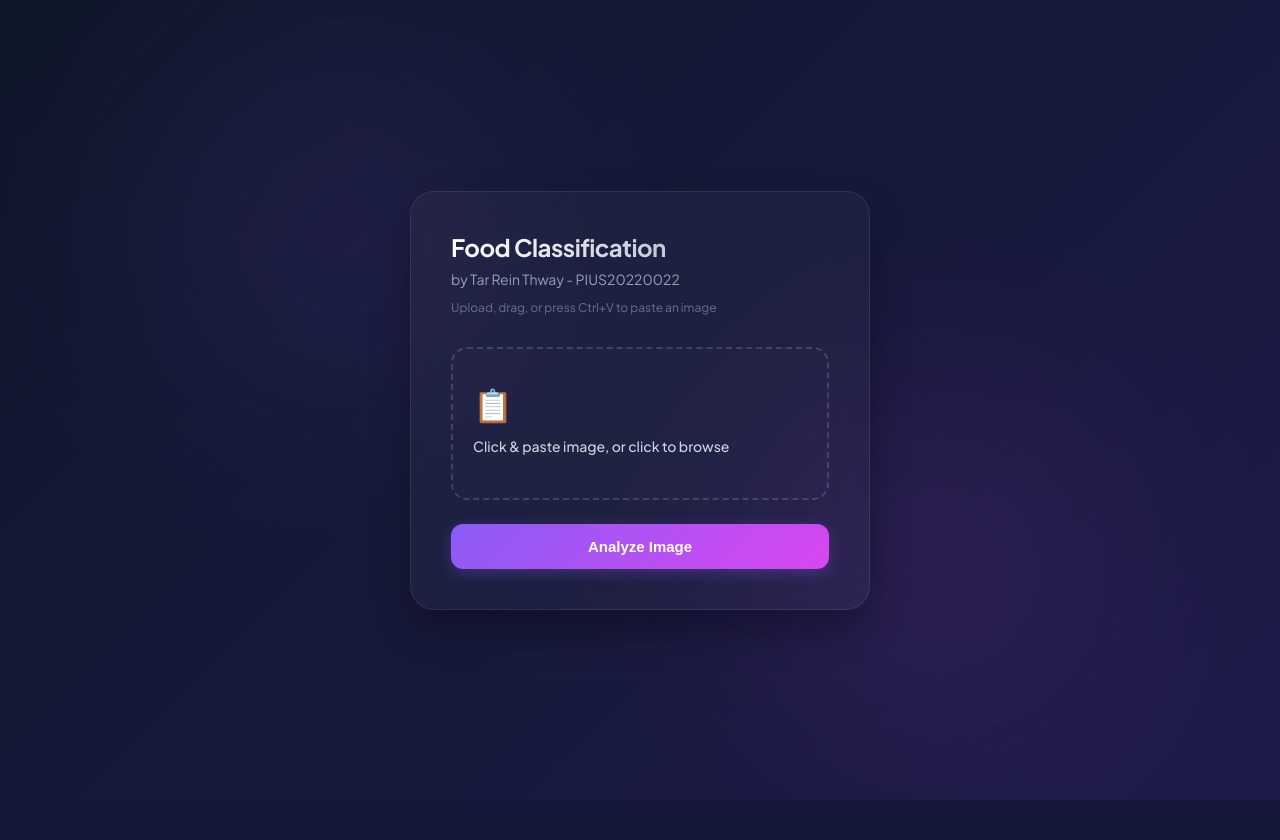
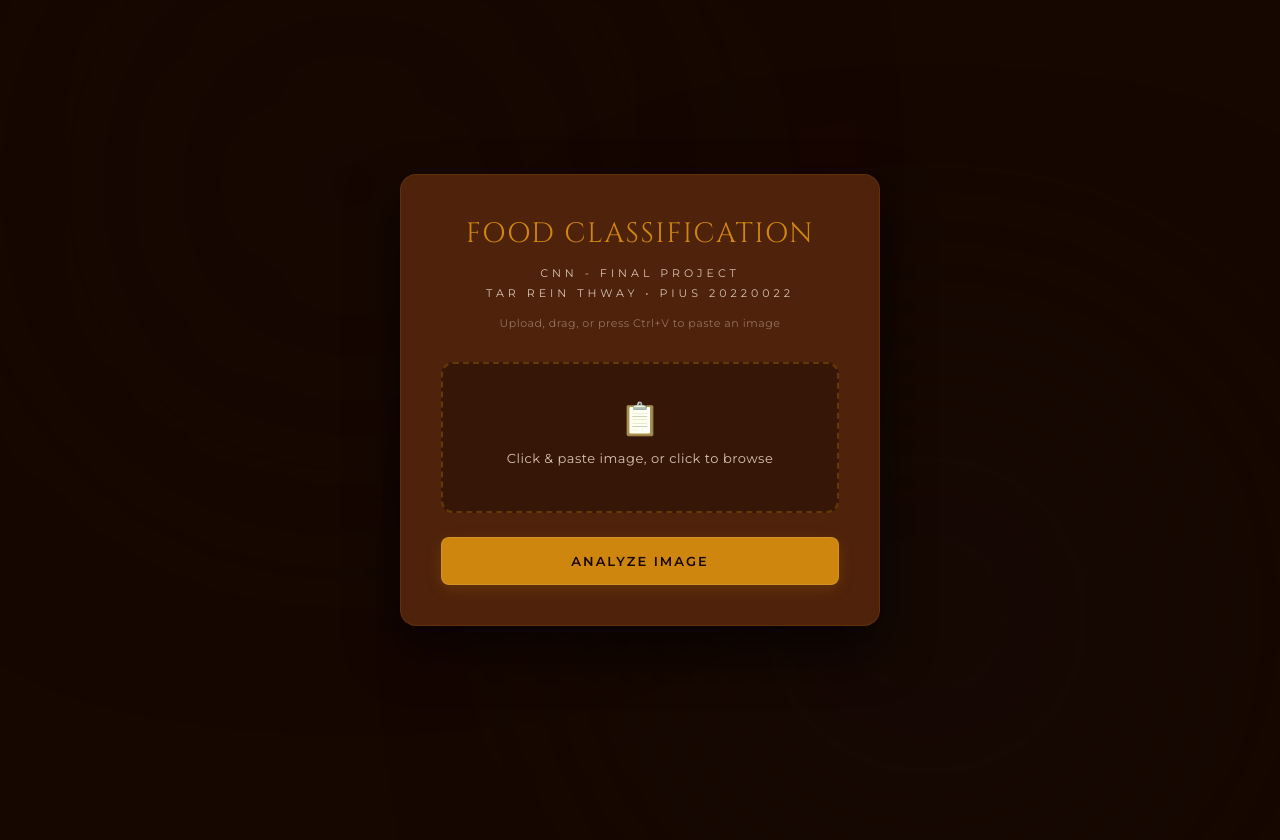
Before and after one commit to TarReinThway/Food101_TransferLearning_Project, a Flask app: page / in a window 1280 px wide. Before the commit the page ends 800 px from the top, so only its background shows below. Run offline with Flask 3, Linux system fonts and the light colour scheme.

Commit message:
Some changes in UI to Match Presentation Slides

```diff
--- a/templates/index.html
+++ b/templates/index.html
@@ -6,73 +6,108 @@
     <title>Tar Rein Thway • Food Classification</title>
     <link rel="preconnect" href="https://fonts.googleapis.com">
     <link rel="preconnect" href="https://fonts.gstatic.com" crossorigin>
-    <link href="https://fonts.googleapis.com/css2?family=Plus+Jakarta+Sans:wght@300;400;500;600;700&display=swap" rel="stylesheet">
+    <link href="https://fonts.googleapis.com/css2?family=Cinzel:wght@400;500&family=Montserrat:wght@300;400;600&display=swap" rel="stylesheet">
 
     <style>
         :root {
-            --bg-gradient: linear-gradient(135deg, #0f172a 0%, #1e1b4b 100%);
-            --panel-bg: rgba(255, 255, 255, 0.03);
-            --panel-border: rgba(255, 255, 255, 0.08);
-            --accent-primary: #8b5cf6;
-            --accent-secondary: #d946ef;
-            --text-main: #f8fafc;
-            --text-muted: #94a3b8;
+            --bg-main: #160700;
+            --panel-bg: #4E220B;
+            --panel-border: rgba(207, 134, 14, 0.15);
+            --accent-primary: #CF860E;
+            --accent-secondary: #4E220B;
+            --text-main: #fcf8f2;
+            --text-muted: #d9c4b3;
+            --glow-color-1: #150A09;
+            --glow-color-2: #170706;
+
+            /* Presentation Fonts Mapping */
+            --font-display: 'Cinzel', serif;         /* Replaces 'The Seasons' */
+            --font-sans: 'Montserrat', sans-serif;   /* Replaces 'Garet' */
         }
 
         * { box-sizing: border-box; margin: 0; padding: 0; }
 
         body {
-            font-family: 'Plus Jakarta Sans', sans-serif;
-            background: var(--bg-gradient);
+            font-family: var(--font-sans);
+            background-color: var(--bg-main);
             color: var(--text-main);
             min-height: 100vh;
             display: flex;
             justify-content: center;
             align-items: center;
             padding: 20px;
+            position: relative;
+            overflow-x: hidden;
         }
 
         body::before, body::after {
-            content: ''; position: absolute; width: 300px; height: 300px; border-radius: 50%;
-            background: var(--accent-primary); filter: blur(120px); opacity: 0.15; z-index: -1;
+            content: ''; position: absolute; width: 450px; height: 450px; border-radius: 50%;
+            background: var(--glow-color-1); filter: blur(140px); opacity: 0.6; z-index: -1;
         }
-        body::before { top: 10%; left: 15%; }
-        body::after { bottom: 10%; right: 15%; background: var(--accent-secondary); }
+        body::before { top: -5%; left: 10%; background: var(--glow-color-2); }
+        body::after { bottom: -5%; right: 10%; }
 
         .container {
             background: var(--panel-bg);
-            backdrop-filter: blur(16px);
-            -webkit-backdrop-filter: blur(16px);
             border: 1px solid var(--panel-border);
             padding: 40px;
-            border-radius: 24px;
+            border-radius: 16px;
             width: 100%;
-            max-width: 460px;
-            box-shadow: 0 20px 40px rgba(0, 0, 0, 0.3);
+            max-width: 480px;
+            box-shadow: 0 24px 50px rgba(0, 0, 0, 0.6);
         }
 
-        header h2 {
-            font-size: 24px; font-weight: 700; letter-spacing: -0.5px; margin-bottom: 8px;
-            background: linear-gradient(to right, #fff, var(--text-muted));
-            -webkit-background-clip: text; -webkit-text-fill-color: transparent;
+        header {
+            text-align: center;
+            margin-bottom: 32px;
         }
 
-        header p { font-size: 14px; color: var(--text-muted); margin-bottom: 12px; }
-        header p.subtitle { font-size: 12px; margin-bottom: 32px; color: #64748b;}
+        /* FOOD CLASSIFICATION Header (Styled with 'The Seasons' equivalent) */
+        header h2 {
+            font-family: var(--font-display);
+            font-size: 28px;
+            font-weight: 400;
+            letter-spacing: 1.5px;
+            margin-bottom: 14px;
+            color: var(--accent-primary);
+            text-transform: uppercase;
+        }
+
+        /* CNN - FINAL PROJECT Subhead (Styled with 'Garet' equivalent) */
+        header p {
+            font-family: var(--font-sans);
+            font-size: 11px;
+            font-weight: 400;
+            color: var(--text-muted);
+            margin-bottom: 6px;
+            text-transform: uppercase;
+            letter-spacing: 4px; /* Mimics the wide tracking in the presentation design */
+        }
+
+        header p.subtitle {
+            font-size: 11px;
+            margin-top: 16px;
+            margin-bottom: 0;
+            color: rgba(217, 196, 179, 0.5);
+            text-transform: none;
+            letter-spacing: 0.5px;
+        }
 
         .dropzone {
             position: relative;
-            border: 2px dashed rgba(255, 255, 255, 0.15);
-            border-radius: 16px;
+            border: 2px dashed rgba(207, 134, 14, 0.3);
+            border-radius: 12px;
             padding: 35px 20px;
             cursor: pointer;
-            transition: all 0.2s ease;
-            background: rgba(255, 255, 255, 0.01);
+            transition: all 0.25s ease;
+            background: rgba(22, 7, 0, 0.4);
+            text-align: center;
         }
 
         .dropzone:hover, .dropzone.dragover, .dropzone.focused {
             border-color: var(--accent-primary);
-            background: rgba(139, 92, 246, 0.04);
+            background: rgba(22, 7, 0, 0.6);
+            box-shadow: inset 0 0 12px rgba(207, 134, 14, 0.1);
         }
 
         .dropzone input[type=file] {
@@ -80,16 +115,16 @@
             opacity: 0; cursor: pointer;
         }
 
-        .dropzone-icon { font-size: 32px; margin-bottom: 12px; display: inline-block; }
-        .dropzone-text { font-size: 14px; font-weight: 500; color: #cbd5e1; }
-        .file-chosen-name { margin-top: 8px; font-size: 12px; color: var(--accent-secondary); font-weight: 500; word-break: break-all; }
+        .dropzone-icon { font-size: 32px; margin-bottom: 12px; display: inline-block; filter: sepia(0.5) hue-rotate(15deg); }
+        .dropzone-text { font-size: 13px; font-weight: 400; color: var(--text-muted); letter-spacing: 0.5px; }
+        .file-chosen-name { margin-top: 10px; font-size: 12px; color: var(--accent-primary); font-weight: 600; word-break: break-all; }
 
         #paste-preview-container {
             display: none;
             margin-top: 15px;
             border-radius: 8px;
             overflow: hidden;
-            border: 1px solid rgba(255,255,255,0.1);
+            border: 1px solid var(--panel-border);
             max-height: 120px;
         }
         #paste-preview-container img {
@@ -97,19 +132,22 @@
         }
 
         button[type="submit"] {
-            width: 100%; padding: 14px; margin-top: 24px; border: none;
-            background: linear-gradient(135deg, var(--accent-primary), var(--accent-secondary));
-            color: white; font-size: 15px; font-weight: 600; border-radius: 12px;
-            cursor: pointer; box-shadow: 0 4px 15px rgba(139, 92, 246, 0.3);
+            font-family: var(--font-sans);
+            width: 100%; padding: 15px; margin-top: 24px; border: 1px solid rgba(255, 255, 255, 0.1);
+            background: var(--accent-primary);
+            color: #160700; font-size: 13px; font-weight: 600; border-radius: 8px;
+            text-transform: uppercase; letter-spacing: 2px;
+            cursor: pointer; box-shadow: 0 4px 15px rgba(207, 134, 14, 0.2);
             transition: all 0.2s ease;
         }
 
         button[type="submit"]:hover {
-            transform: translateY(-1px); box-shadow: 0 6px 20px rgba(139, 92, 246, 0.5);
+            background-color: #e59715;
+            box-shadow: 0 6px 20px rgba(207, 134, 14, 0.35);
         }
 
         button[type="submit"]:disabled {
-            opacity: 0.5; cursor: not-allowed; transform: none;
+            opacity: 0.4; cursor: not-allowed; transform: none; box-shadow: none;
         }
 
         /* Results Component */
@@ -153,7 +196,8 @@
     <div class="container">
         <header>
             <h2>Food Classification</h2>
-            <p>by Tar Rein Thway - PIUS20220022</p>
+            <p>CNN - Final Project</p>
+            <p>Tar Rein Thway • PIUS 20220022</p>
             <p class="subtitle">Upload, drag, or press Ctrl+V to paste an image</p>
         </header>
 
```
Also changed, not shown: other parts of templates/index.html (+19 -17 lines), static/uploads/pasted_image.png.
